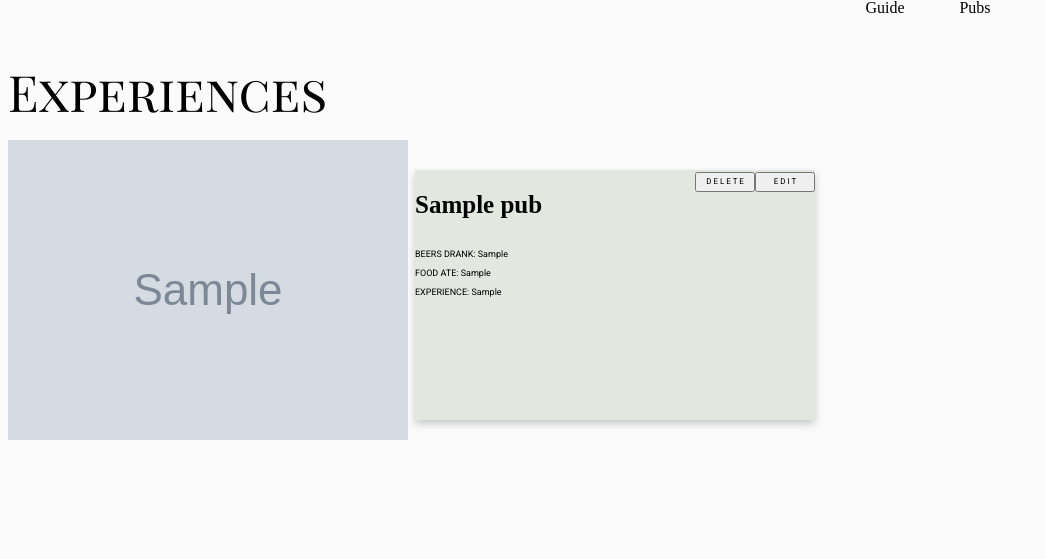
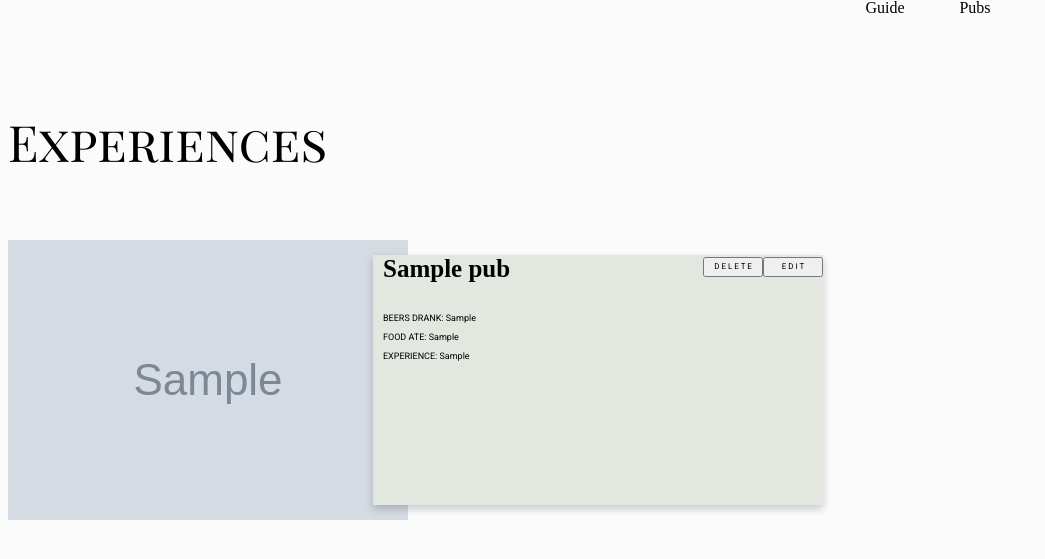
Before and after one commit to schatfield/BLIGHTY, a Django app: page /experiences/ in a window 1280 px wide. Shown: the part 50-609 px from the top of the page, without its empty margins (0-1045 px from the left). Run offline with Django 3.2, Linux system fonts and the light colour scheme; a user stored in the database is signed in; tables that the repository leaves empty hold one stand-in row (values such as "Sample post"); grey boxes marked "Sample" are stand-in pictures; parts of the project's set-up code (start-up, migrations or seed data) failed here and were passed over; some libraries are stand-ins or nearby versions; some web fonts are replaced.

Commit message:
card formatting

```diff
--- a/blightyproject/blightyapp/static/styles/experience-list.css
+++ b/blightyproject/blightyapp/static/styles/experience-list.css
@@ -8,24 +8,31 @@
 
 .experience-card {
     display: flex;
+
 }
 
 .content-container {
     box-shadow: 0 4px 8px 0 rgba(0,0,0,0.2);
     background-color:#e2e8e0;
-    width: 400px;
+    width: 450px;
     height: 250px;
-    margin-left:7px ;
+    margin-left:-35px ;
+    margin-top: 15px;
     position: relative;
-    top: 30px;
     z-index:1;
+}
+
+.main-image{
+   width: 400px;
+   height: 280px;
 }
 
 .pub-name {
     font-family: 'Libre Caslon Display', serif;
     font-size: 25px;
     width: 80%;
-    padding:
+    margin-left: 10px;
+    margin-top: 0;
 }
 
 p {
@@ -36,14 +43,10 @@ p {
 .top {
     display:flex;
     width: 100%;
-    margin-right:0px
+    margin-right:-40px
 
 }
 
-/* .bottom{ */
-
-
-/* } */
 
 .delete-button{
     display: flex;
@@ -54,16 +57,19 @@ p {
 
 .beers{
     font-family: 'Roboto', sans-serif;
+    margin-left: 10px;
 }
 
 .food{
     font-family: 'Roboto', sans-serif;
     font-size: 9px;
+    margin-left: 10px;
 }
 
 .ex{
     font-family: 'Roboto', sans-serif;
     font-size: 9px;
+    margin-left: 10px;
 }
 
 
--- a/blightyproject/blightyapp/static/styles/visited-list.css
+++ b/blightyproject/blightyapp/static/styles/visited-list.css
@@ -13,6 +13,7 @@ button {
     margin-left: 0px;
     padding-bottom: 15px;
 }
+
 .pub-image{
     width:400px;
 }
--- a/blightyproject/blightyapp/templates/experiences/list.html
+++ b/blightyproject/blightyapp/templates/experiences/list.html
@@ -1,6 +1,7 @@
 {% extends 'shared/base.html' %}
 {% load static %}
 {% block extrahead %}
+
 <link rel="stylesheet" type="text/css" href="{% static "styles/experience-list.css" %}">
 <link href="https://fonts.googleapis.com/css2?family=Roboto:wght@700;900&display=swap" rel="stylesheet">
 <link href="https://fonts.googleapis.com/css2?family=Libre+Caslon+Text&family=Muli&family=Playfair+Display&family=Roboto&display=swap" rel="stylesheet">
@@ -10,15 +11,15 @@
 {% block content %}
 
 <section class="template-container">
-    <div class="page-title">Experiences</div>
+    <p class="page-title">Experiences</p>
     <div class="experience-flex">
+
     {% for experience in all_experiences %}
-
 
     <div class="experience-card">
 
       <div class="image-container">
-        <img src="{% static experience.pub.image_path %}" alt=""/>
+        <img class="main-image" src="{% static experience.pub.image_path %}" alt=""/>
       </div>
 
       <div class="content-container">
```
Also changed, not shown: blightyproject/blightyapp/static/styles/wish-list.css (renamed from blightyproject/blightyapp/static/styles/wished-list.css, +13 -4 lines), blightyproject/blightyapp/templates/patron_pubs/wish_list.html (+9 -7 lines).
